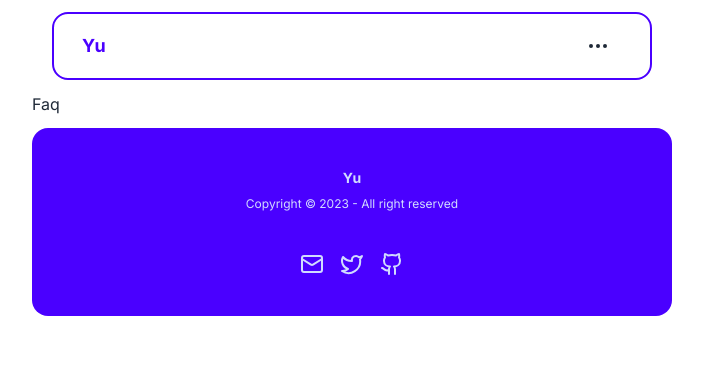
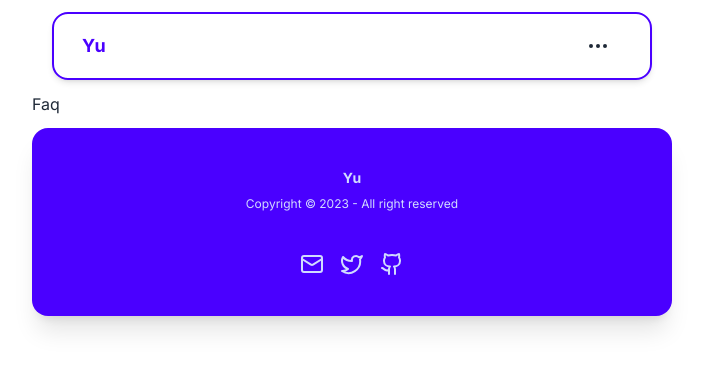
Before and after one commit to piotrszubert/blog-template-daisy, a Next.js app: page /faq in a window 1280 px wide. Shown: the top 370 px of the page, without its empty margins (288-991 px from the left). Built offline with nearby package versions, Linux system fonts and the light colour scheme.

Commit message:
added shadows

```diff
--- a/app/components/footer.tsx
+++ b/app/components/footer.tsx
@@ -2,7 +2,7 @@ import { Github, Mail, Twitter } from "lucide-react"
 
 export const Footer = () => {
   return (
-    <footer className="footer footer-center p-10 bg-primary text-primary-content rounded-[var(--rounded-box)] my-3">
+    <footer className="footer footer-center p-10 bg-primary text-primary-content rounded-[var(--rounded-box)] my-3 shadow-xl">
       <aside>
         <p className="font-bold">Yu</p>
         <p className="text-xs">Copyright © 2023 - All right reserved</p>
--- a/app/components/navbar.tsx
+++ b/app/components/navbar.tsx
@@ -16,7 +16,7 @@ export const Navbar = () => {
 
   return (
     <div className="px-5 sticky top-3 z-50">
-      <div className="px-5 bg-transparent backdrop-blur-md border-2 border-primary rounded-[var(--rounded-box)] my-3">
+      <div className="px-5 bg-transparent backdrop-blur-md shadow-md border-2 border-primary rounded-[var(--rounded-box)] my-3">
         <div className="navbar">
           <Link href="/" className="font-bold text-primary text-lg">
             Yu
```
